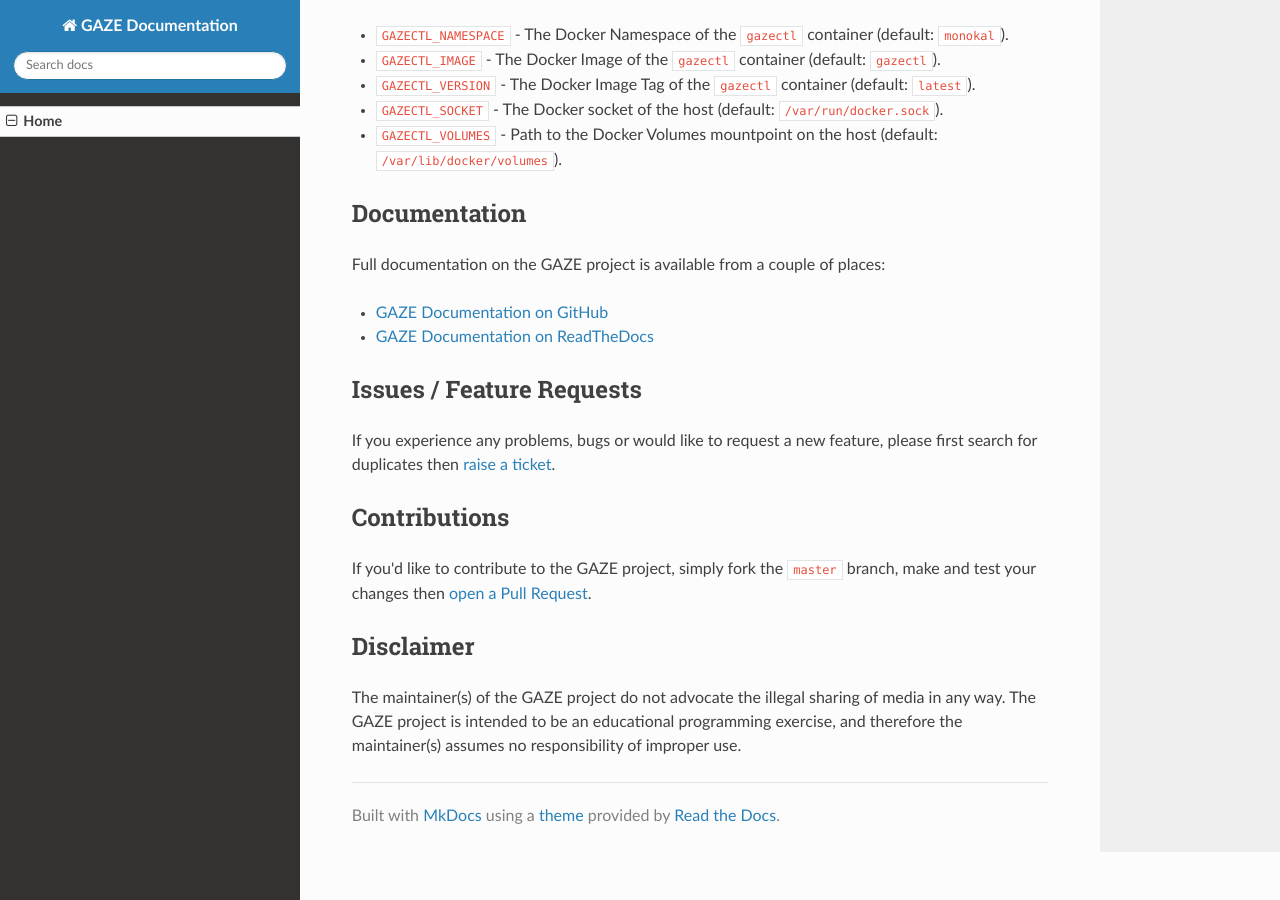
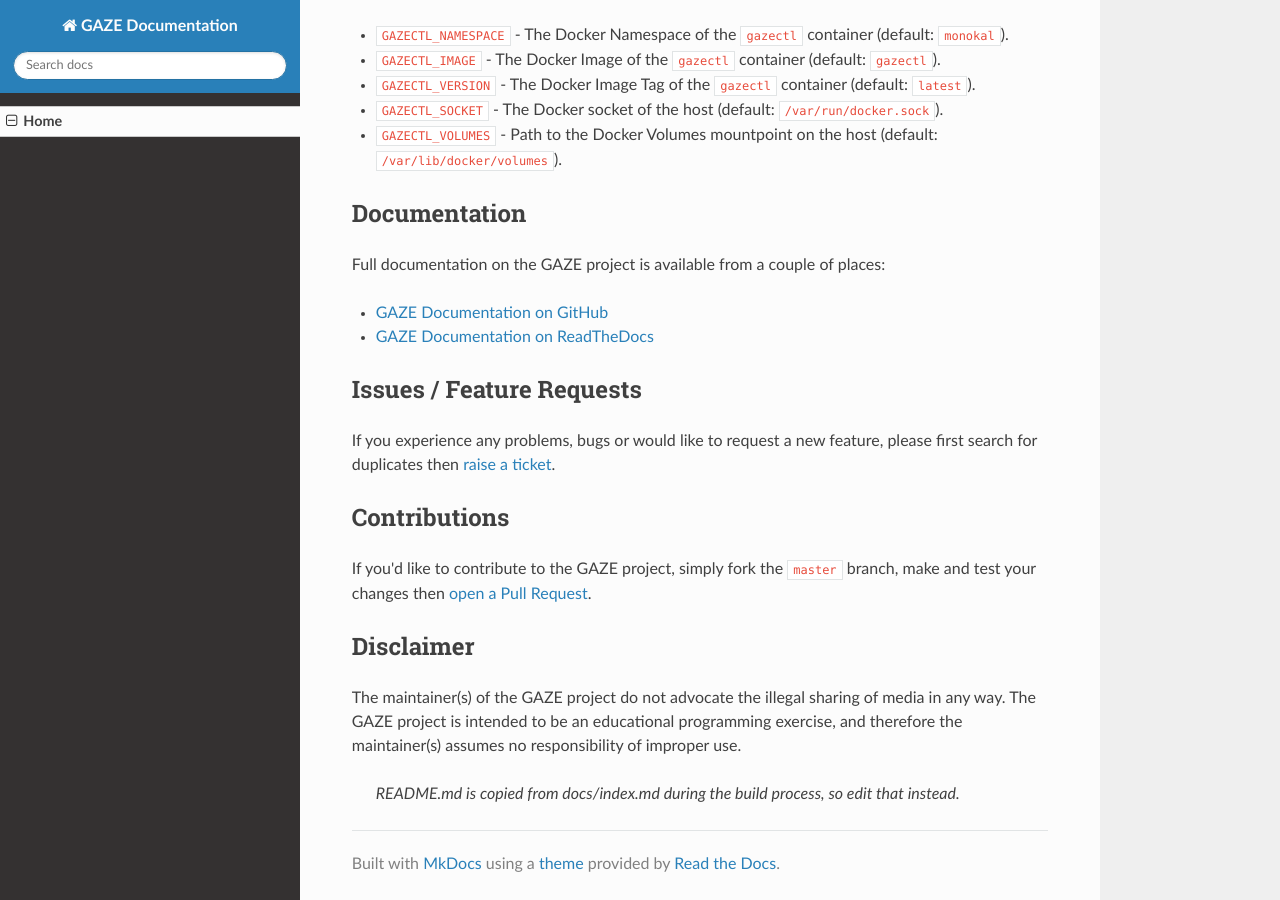
Before and after one commit to monokal/GAZE, an MkDocs documentation site: the page built from docs/index.md, in a window 1280 px wide and 900 px high, scrolled down 1587 px. Built offline with MkDocs 1.6.1, drawn with Linux system fonts in a browser that asks for light colours; nearby versions of some CDN libraries; old or Windows-style settings are respelled for this version of MkDocs.

Commit message:
Pushed by ./build.sh

```diff
--- a/docs/index.md
+++ b/docs/index.md
@@ -60,3 +60,5 @@
 
 ## Disclaimer
 The maintainer(s) of the GAZE project do not advocate the illegal sharing of media in any way. The GAZE project is intended to be an educational programming exercise, and therefore the maintainer(s) assumes no responsibility of improper use.
+
+> _README.md is copied from docs/index.md during the build process, so edit that instead._
```
Also changed, not shown: README.md (+2 -0 lines).
